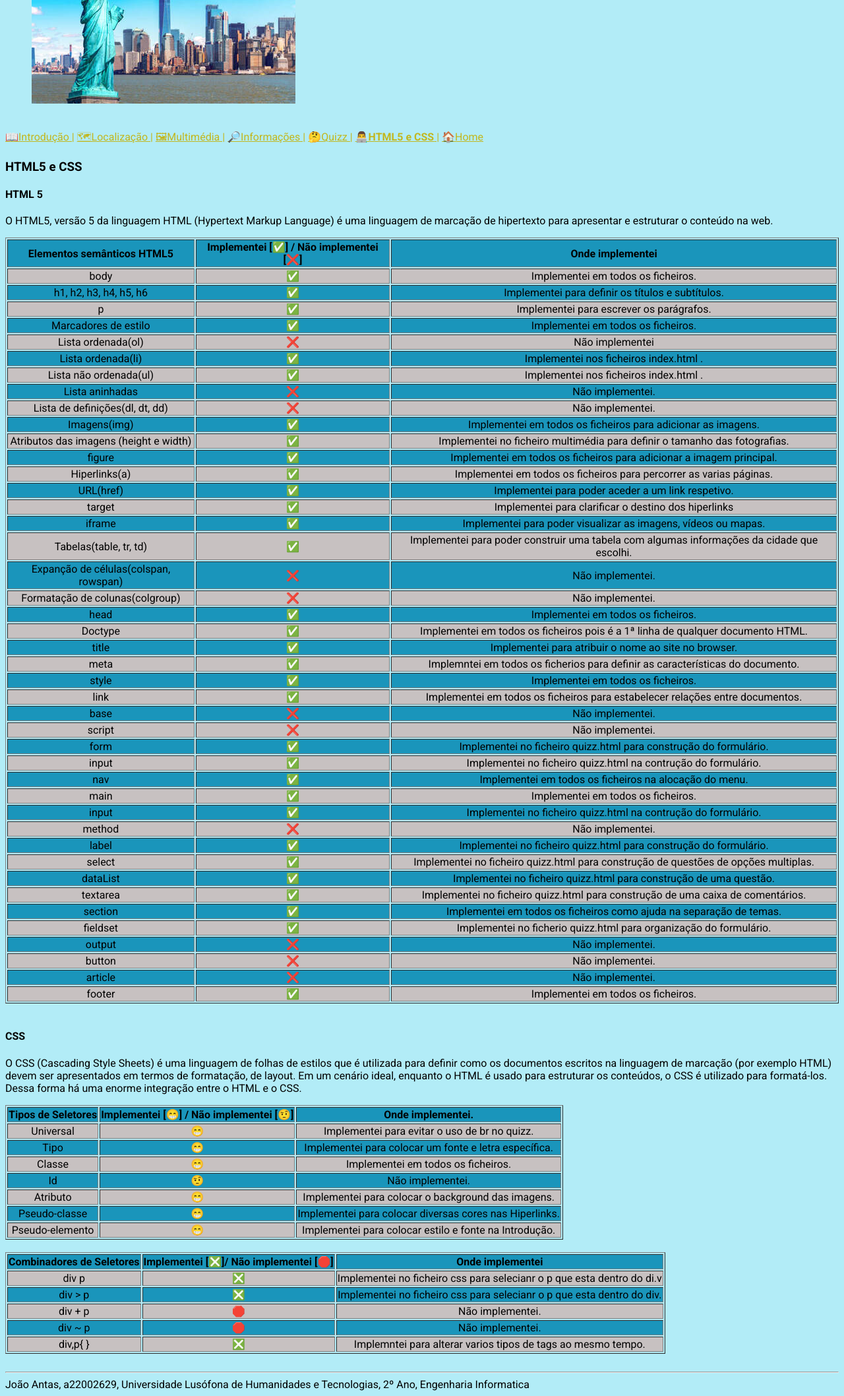
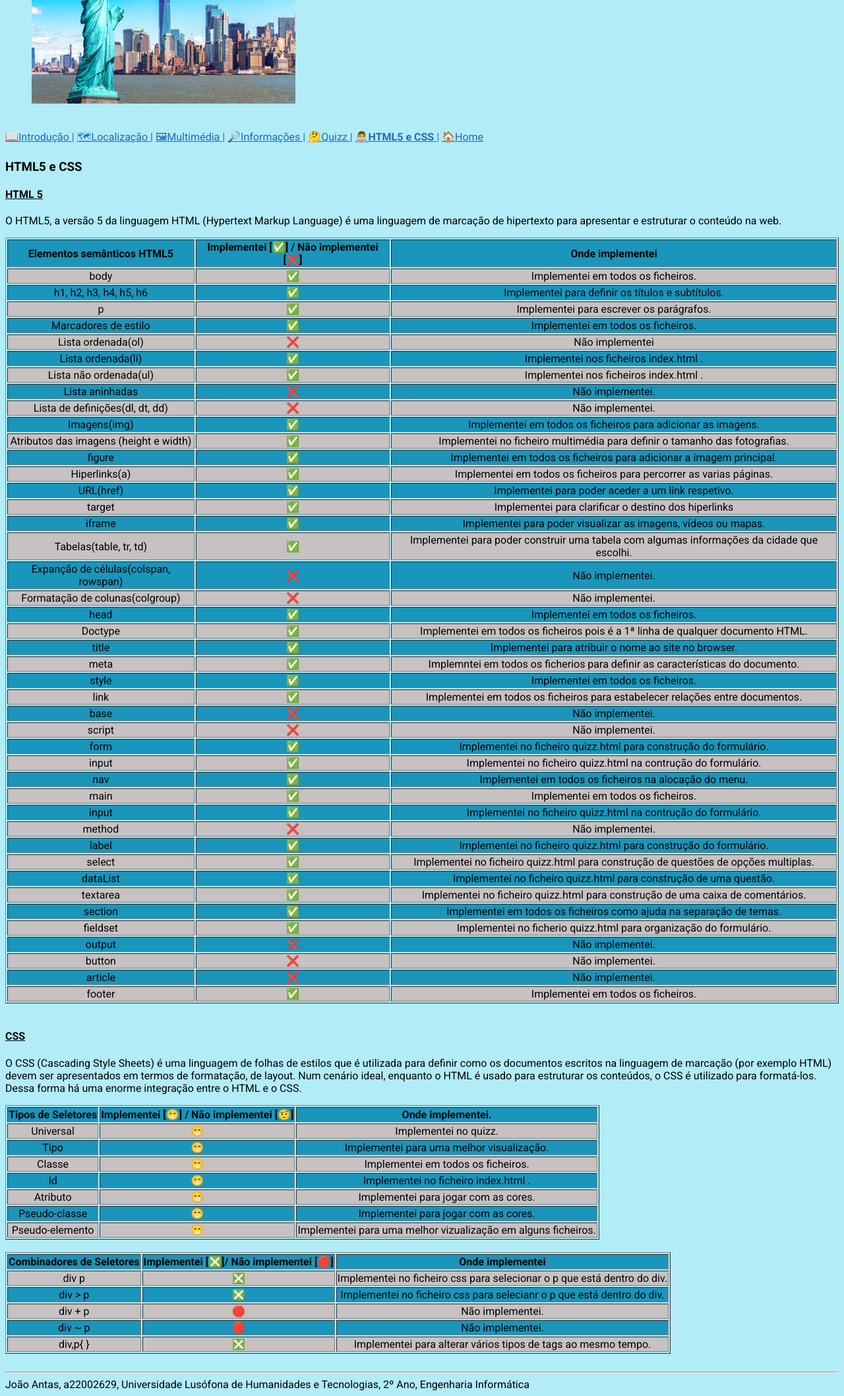
Before and after one commit to joaoantas05/pw-labs-joaoantas-a22002629, a PHP site: page /lab3/html5-css.html in a window 1280 px wide. Shown: the part 224-2340 px from the top of the page at 66% size. Run offline with PHP 8.4, Linux system fonts and the light colour scheme.

Commit message:
lab3 - trabalho final

```diff
--- a/geral.css
+++ b/geral.css
@@ -14,7 +14,7 @@ ul{
     display: grid; /*colunas*/
     grid-template-columns: repeat(2, 1fr);
     grid-template-rows: repeat(3, 5vw); /*altura*/
-    grid-gap: 50px; /*espaçamento emtre cada coluna*/
+    grid-gap: 50px; /*espaçamento entre cada coluna*/
     margin-right: 40px;
 }
 
--- a/lab3/estilos.css
+++ b/lab3/estilos.css
@@ -8,7 +8,7 @@ body > p::first-letter{
     font-size: 20px;
 }
 
-a:link {color: rgb(194, 183, 30);
+a:link {color: rgb(30, 107, 194);
 }
 
 a:visited {color: rgb(102, 89, 14);
@@ -20,13 +20,13 @@ a:hover {
 a:active {color: blue;
 }
 
-.tabela table tr:nth-child(2n),#poema{
+.tabela table tr:nth-child(2n),#poema{ /*tabela das informações*/
     background-color: rgb(45, 127, 182);
     color: black;
 }
 
 .tabela table tr:nth-child(2n-1){
-    background-color: rgb(194, 183, 30);
+    background-color: rgb(194, 183, 30); /*tabela das informações*/
     color: black;
 }
 
@@ -36,7 +36,7 @@ a:active {color: blue;
 }
 
 .fotofrase::first-line{
-    color: rgb(192, 130, 14);
+    color: rgb(90, 81, 45);
 }
 
 .quizz::first-line{
@@ -60,6 +60,7 @@ p, h2{
 table tr:nth-child(2n-1){
     background-color: rgb(26, 149, 187);
 }
+
 table tr:nth-child(2n){
     background-color: rgb(199, 193, 193);
 }
--- a/lab3/html5-css.html
+++ b/lab3/html5-css.html
@@ -28,8 +28,8 @@
         <main>
         <h3>HTML5 e CSS</h3>
         <section>
-            <h4>HTML 5</h4>
-            <p>O HTML5, versão 5 da linguagem HTML (Hypertext Markup Language) é uma linguagem de marcação de hipertexto para apresentar e estruturar o conteúdo na web.</p>
+            <h4><u>HTML 5</u></h4>
+            <p>O HTML5, a versão 5 da linguagem HTML (Hypertext Markup Language) é uma linguagem de marcação de hipertexto para apresentar e estruturar o conteúdo na web.</p>
             <table border="1">
                 <tr>
                     <th><b>Elementos semânticos HTML5</b></th>
@@ -254,8 +254,8 @@
             </table>
         </section><br>
         <section>
-            <h4>CSS</h4>
-            <p>O CSS (Cascading Style Sheets) é uma linguagem de folhas de estilos que é utilizada para definir como os documentos escritos na linguagem de marcação (por exemplo HTML) devem ser apresentados em termos de formatação, de layout. Em um cenário ideal, enquanto o HTML é usado para estruturar os conteúdos, o CSS é utilizado para formatá-los. Dessa forma há uma enorme integração entre o HTML e o CSS.</p>
+            <h4><u>CSS </u></h4>
+            <p>O CSS (Cascading Style Sheets) é uma linguagem de folhas de estilos que é utilizada para definir como os documentos escritos na linguagem de marcação (por exemplo HTML) devem ser apresentados em termos de formatação, de layout. Num cenário ideal, enquanto o HTML é usado para estruturar os conteúdos, o CSS é utilizado para formatá-los. Dessa forma há uma enorme integração entre o HTML e o CSS.</p>
             <table border="1">
                 <tr>
                     <th><b>Tipos de Seletores</b></th>
@@ -265,12 +265,12 @@
                 <tr>
                     <td>Universal</td>
                     <td align="center">😁</td>
-                    <td>Implementei para evitar o uso de br no quizz.</td>
+                    <td>Implementei no quizz.</td>
                 </tr>
                 <tr>
                     <td>Tipo</td>
                     <td align="center">😁</td>
-                    <td>Implementei para colocar um fonte e letra específica.</td>
+                    <td>Implementei para uma melhor visualização.</td>
                 </tr>
                 <tr>
                     <td>Classe</td>
@@ -279,23 +279,23 @@
                 </tr>
                 <tr>
                     <td>Id</td>
-                    <td align="center">🤨</td>
-                    <td>Não implementei.</td>
+                    <td align="center">😁</td>
+                    <td>Implementei no ficheiro index.html .</td>
                 </tr>
                 <tr>
                     <td>Atributo</td>
                     <td align="center">😁</td>
-                    <td>Implementei para colocar o background das imagens.</td>
+                    <td>Implementei para jogar com as cores.</td>
                 </tr>
                 <tr>
                     <td>Pseudo-classe</td>
                     <td align="center">😁</td>
-                    <td>Implementei para colocar diversas cores nas Hiperlinks.</td>
+                    <td>Implementei para jogar com as cores.</td>
                 </tr>
                 <tr>
                     <td>Pseudo-elemento</td>
                     <td align="center">😁</td>
-                    <td>Implementei para colocar estilo e fonte na Introdução.</td>
+                    <td>Implementei para uma melhor vizualização em alguns ficheiros.</td>
                 </tr>
             </table><br>
 
@@ -308,12 +308,12 @@
                 <tr>
                     <td>div p</td>
                     <td align="center">❎</td>
-                    <td>Implementei no ficheiro css para selecianr o p que esta dentro do di.v</td>
+                    <td>Implementei no ficheiro css para selecionar o p que está dentro do div.</td>
                 </tr>
                 <tr>
                     <td>div > p</td>
                     <td align="center">❎</td>
-                    <td>Implementei no ficheiro css para selecianr o p que esta dentro do div.</td>
+                    <td>Implementei no ficheiro css para selecianr o p que está dentro do div.</td>
                 </tr>
                 <tr>
                     <td>div + p</td>
@@ -328,12 +328,12 @@
                 <tr>
                     <td>div,p{ }</td>
                     <td align="center">❎</td>
-                    <td>Implemntei para alterar varios tipos de tags ao mesmo tempo.</td>
+                    <td>Implementei para alterar vários tipos de tags ao mesmo tempo.</td>
                 </tr>
             </table><br>
         </section>
     </main>
     <hr>
-    <footer>João Antas, a22002629, Universidade Lusófona de Humanidades e Tecnologias, 2º Ano, Engenharia Informatica</footer>
+    <footer>João Antas, a22002629, Universidade Lusófona de Humanidades e Tecnologias, 2º Ano, Engenharia Informática</footer>
 </body>
 </html>
--- a/lab3/index.html
+++ b/lab3/index.html
@@ -52,6 +52,6 @@
         <figure><center><img src="images/wordcloud.png"></center></figure>
         </main><br>
         <hr>
-        <footer>João Antas, a22002629, Universidade Lusófona de Humanidades e Tecnologias, 2º Ano, Engenharia Informatica</footer>
+        <footer>João Antas, a22002629, Universidade Lusófona de Humanidades e Tecnologias, 2º Ano, Engenharia Informática</footer>
 </body>
 </html>
--- a/lab3/info.html
+++ b/lab3/info.html
@@ -65,6 +65,6 @@
     </section>
     </main><br>
     <hr>
-    <footer>João Antas, a22002629, Universidade Lusófona de Humanidades e Tecnologias, 2º Ano, Engenharia Informatica</footer>
+    <footer>João Antas, a22002629, Universidade Lusófona de Humanidades e Tecnologias, 2º Ano, Engenharia Informática</footer>
 </body>
 </html>
--- a/lab3/local.html
+++ b/lab3/local.html
@@ -32,6 +32,6 @@
     </section>
     </main><br>
     <hr>
-    <footer>João Antas, a22002629, Universidade Lusófona de Humanidades e Tecnologias, 2º Ano, Engenharia Informatica</footer>
+    <footer>João Antas, a22002629, Universidade Lusófona de Humanidades e Tecnologias, 2º Ano, Engenharia Informática</footer>
 </body>
 </html>
--- a/lab3/multimedia.html
+++ b/lab3/multimedia.html
@@ -65,6 +65,6 @@
     </section>
     </main><br>
     <hr>
-    <footer>João Antas, a22002629, Universidade Lusófona de Humanidades e Tecnologias, 2º Ano, Engenharia Informatica</footer>
+    <footer>João Antas, a22002629, Universidade Lusófona de Humanidades e Tecnologias, 2º Ano, Engenharia Informática</footer>
 </body>
 </html>
```
Also changed, not shown: lab3/quizz.html (+4 -4 lines).
